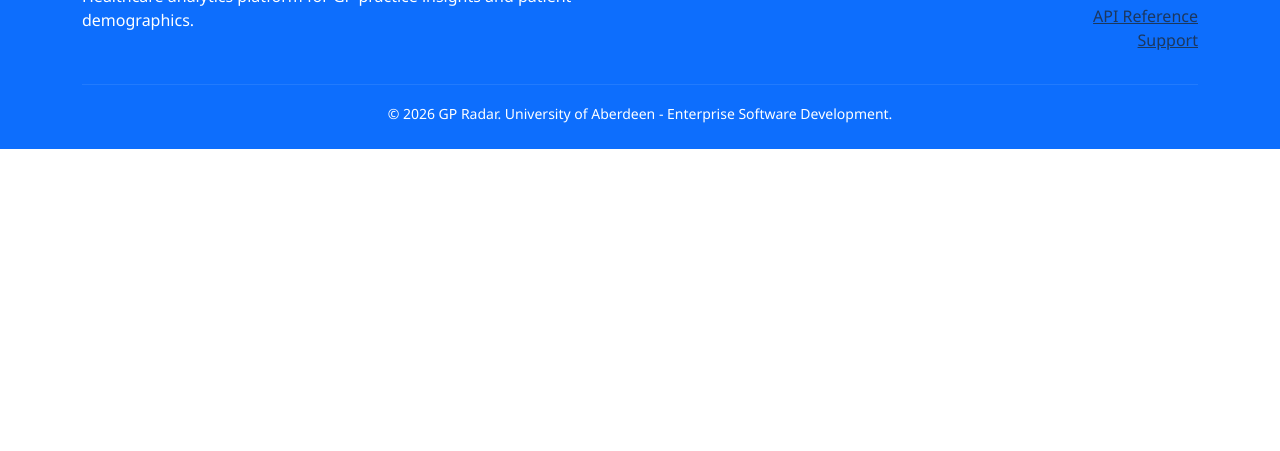
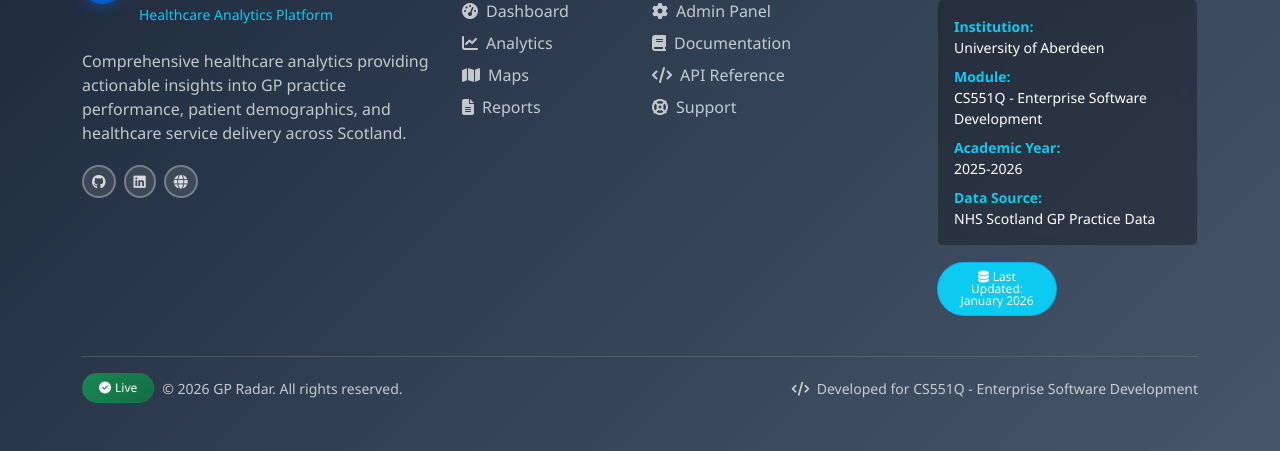
Before and after one commit to Alpha-1-Enterprise-SWD/CS551Q-Alpha_Assessment2, a Django app: page /practices in a window 1280 px wide. Shown: the part 2204-2655 px from the top of the page. Before the commit the page ends 2353 px from the top, so only its background shows below. Run offline with Django 5.2, Linux system fonts and the light colour scheme; data comes from the database, SQL or seed files in the repository.

Commit message:
Updated Footer

```diff
--- a/GP_Radar/core/static/core/custom.css
+++ b/GP_Radar/core/static/core/custom.css
@@ -26,17 +26,13 @@ body {
 }
 
 /* Footer */
-footer {
-  background-color: #0d6efd;
-  color: #fff;
+.bg-gradient-dark {
+  background: linear-gradient(135deg, #1e293b 0%, #334155 50%, #475569 100%) !important;
 }
 
 footer h5,
 footer p,
-footer small,
-footer .text-muted,
-footer a {
-  color: #fff;
+footer small {
   padding: 0.25rem 0;
 }
 
@@ -44,7 +40,6 @@ footer hr {
   border-color: rgba(255, 255, 255, 0.35);
 }
 
-<<<<<<< HEAD
 /* Footer hover effects */
 .hover-light {
   transition: all 0.3s ease;
@@ -117,7 +112,7 @@ footer .badge.bg-success {
 }
 
 @keyframes pulse {
-  0% { box-shadow: 0 0 0 0 rgba(25, 135, 84, 0.7); }
+  0% { box-shadow: 0 0 0 0 rgba(25, 135, 84, 0); }
   70% { box-shadow: 0 0 0 10px rgba(25, 135, 84, 0); }
   100% { box-shadow: 0 0 0 0 rgba(25, 135, 84, 0); }
 }
@@ -144,8 +139,6 @@ footer .badge.bg-success {
   box-shadow: 0 1px 4px rgba(13, 110, 253, 0.3);
 }
 
-=======
->>>>>>> 4bc3200c1ea0f1bb409890f05d392fe5c67c6cdc
 /* Cards */
 .card {
   border: 1px solid #e2e8f0;
--- a/GP_Radar/core/templates/core/base.html
+++ b/GP_Radar/core/templates/core/base.html
@@ -88,35 +88,137 @@
       {% block content %}{% endblock %}
     </main>
     <!-- Footer -->
-    <footer class="py-4 mt-5">
+    <footer class="bg-gradient-dark text-white py-5 mt-5">
       <div class="container">
         <div class="row">
-          <div class="col-md-6">
-            <h5>GP Radar</h5>
-            <p>
-              Healthcare analytics platform for GP practice insights and patient
-              demographics.
+          <!-- Brand Section -->
+          <div class="col-lg-4 mb-4">
+            <div class="d-flex align-items-start mb-3">
+              <div class="bg-primary rounded-circle p-2 me-3">
+                <i class="fas fa-hospital fa-lg"></i>
+              </div>
+              <div>
+                <h5 class="text-uppercase fw-bold mb-1">GP Radar</h5>
+                <p class="small text-info mb-0">Healthcare Analytics Platform</p>
+              </div>
+            </div>
+            <p class="text-light opacity-75">
+              Comprehensive healthcare analytics providing actionable insights into GP practice performance,
+              patient demographics, and healthcare service delivery across Scotland.
             </p>
+            <div class="d-flex gap-2 mt-3">
+              <a href="#" class="btn btn-outline-light btn-sm rounded-circle" title="GitHub">
+                <i class="fab fa-github"></i>
+              </a>
+              <a href="#" class="btn btn-outline-light btn-sm rounded-circle" title="LinkedIn">
+                <i class="fab fa-linkedin"></i>
+              </a>
+              <a href="#" class="btn btn-outline-light btn-sm rounded-circle" title="Website">
+                <i class="fas fa-globe"></i>
+              </a>
+            </div>
           </div>
-          <div class="col-md-6 text-md-end">
-            <h5>Quick Links</h5>
+
+          <!-- Quick Links -->
+          <div class="col-lg-2 mb-4">
+            <h6 class="text-uppercase fw-bold mb-3 text-primary">Quick Links</h6>
             <ul class="list-unstyled">
-              <li>
-                <a href="#" class="text-muted">Documentation</a>
+              <li class="mb-2">
+                <a href="{% url 'table_practices' %}" class="text-light opacity-75 text-decoration-none hover-light">
+                  <i class="fas fa-tachometer-alt me-2"></i>Dashboard
+                </a>
               </li>
-              <li>
-                <a href="#" class="text-muted">API Reference</a>
+              <li class="mb-2">
+                <a href="#analytics" class="text-light opacity-75 text-decoration-none hover-light">
+                  <i class="fas fa-chart-line me-2"></i>Analytics
+                </a>
               </li>
-              <li>
-                <a href="#" class="text-muted">Support</a>
+              <li class="mb-2">
+                <a href="#maps" class="text-light opacity-75 text-decoration-none hover-light">
+                  <i class="fas fa-map me-2"></i>Maps
+                </a>
+              </li>
+              <li class="mb-2">
+                <a href="#reports" class="text-light opacity-75 text-decoration-none hover-light">
+                  <i class="fas fa-file-alt me-2"></i>Reports
+                </a>
               </li>
             </ul>
           </div>
+
+          <!-- Resources -->
+          <div class="col-lg-3 mb-4">
+            <h6 class="text-uppercase fw-bold mb-3 text-primary">Resources</h6>
+            <ul class="list-unstyled">
+              <li class="mb-2">
+                <a href="/admin/" class="text-light opacity-75 text-decoration-none hover-light">
+                  <i class="fas fa-cog me-2"></i>Admin Panel
+                </a>
+              </li>
+              <li class="mb-2">
+                <a href="#" class="text-light opacity-75 text-decoration-none hover-light">
+                  <i class="fas fa-book me-2"></i>Documentation
+                </a>
+              </li>
+              <li class="mb-2">
+                <a href="#" class="text-light opacity-75 text-decoration-none hover-light">
+                  <i class="fas fa-code me-2"></i>API Reference
+                </a>
+              </li>
+              <li class="mb-2">
+                <a href="#" class="text-light opacity-75 text-decoration-none hover-light">
+                  <i class="fas fa-life-ring me-2"></i>Support
+                </a>
+              </li>
+            </ul>
+          </div>
+
+          <!-- Project Info -->
+          <div class="col-lg-3 mb-4">
+            <h6 class="text-uppercase fw-bold mb-3 text-primary">Project Details</h6>
+            <div class="bg-dark bg-opacity-50 rounded p-3 mb-3">
+              <div class="small mb-2">
+                <span class="text-info fw-bold">Institution:</span><br>
+                University of Aberdeen
+              </div>
+              <div class="small mb-2">
+                <span class="text-info fw-bold">Module:</span><br>
+                CS551Q - Enterprise Software Development
+              </div>
+              <div class="small mb-2">
+                <span class="text-info fw-bold">Academic Year:</span><br>
+                2025-2026
+              </div>
+              <div class="small mb-0">
+                <span class="text-info fw-bold">Data Source:</span><br>
+                NHS Scotland GP Practice Data
+              </div>
+            </div>
+            <div class="badge bg-info text-wrap">
+              <i class="fas fa-database me-1"></i>Last Updated: January 2026
+            </div>
+          </div>
         </div>
-        <hr />
-        <div class="text-center">
-          <small>&copy; 2026 GP Radar. University of Aberdeen - Enterprise Software
-          Development.</small>
+
+        <!-- Bottom Bar -->
+        <hr class="border-secondary opacity-50" />
+        <div class="row align-items-center">
+          <div class="col-md-6">
+            <div class="d-flex align-items-center">
+              <span class="badge bg-success me-2">
+                <i class="fas fa-check-circle me-1"></i>Live
+              </span>
+              <small class="text-light opacity-75">
+                &copy; 2026 GP Radar. All rights reserved.
+              </small>
+            </div>
+          </div>
+          <div class="col-md-6 text-md-end">
+            <small class="text-light opacity-75">
+              <i class="fas fa-code me-1"></i>
+              Developed for CS551Q - Enterprise Software Development
+            </small>
+          </div>
         </div>
       </div>
     </footer>
```
